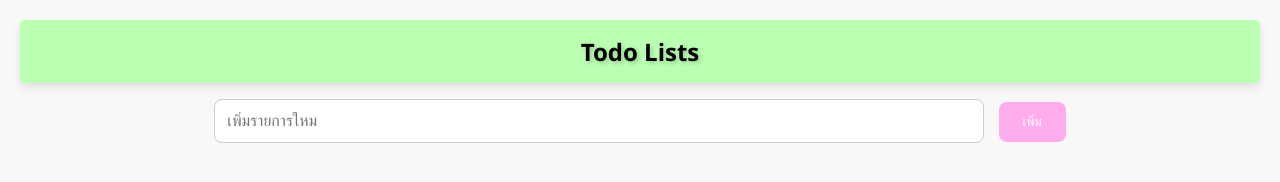
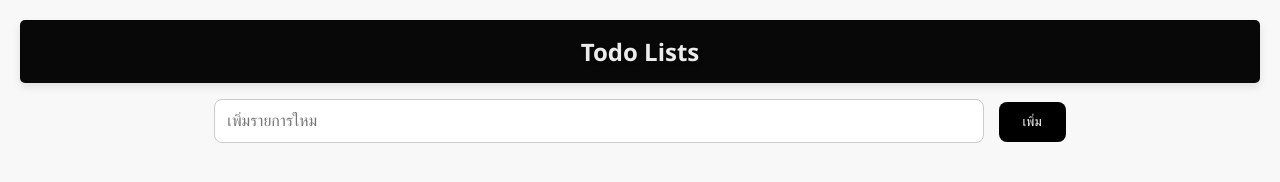
Before and after one commit to 65160249/88726065, a plain HTML site: page lab7_65160249/todo.html in a window 1280 px wide. Drawn offline with Linux system fonts and the light colour scheme.

Commit message:
commit#6
‘ปรับสไตล์ CSS เพิ่มความ
สวยงาม’

```diff
--- a/lab7_65160249/styles.css
+++ b/lab7_65160249/styles.css
@@ -8,10 +8,10 @@ body {
     h1 {
     color: #333;
     font-size: 24px;
-    background-color: #bbffb2;
+    background-color: #080808;
     padding: 15px;
     border-radius: 5px;
-    color: rgb(0, 0, 0);
+    color: rgb(236, 234, 234);
     text-shadow: 2px 2px 4px rgba(0, 0, 0, 0.2);
     box-shadow: 0 4px 8px rgba(0, 0, 0, 0.1);
     }
@@ -45,7 +45,7 @@ body {
     }
     button {
     padding: 12px 24px;
-    background-color: #ffaced;
+    background-color: #000000;
     color: white;
     border: none;
     border-radius: 8px;
```
